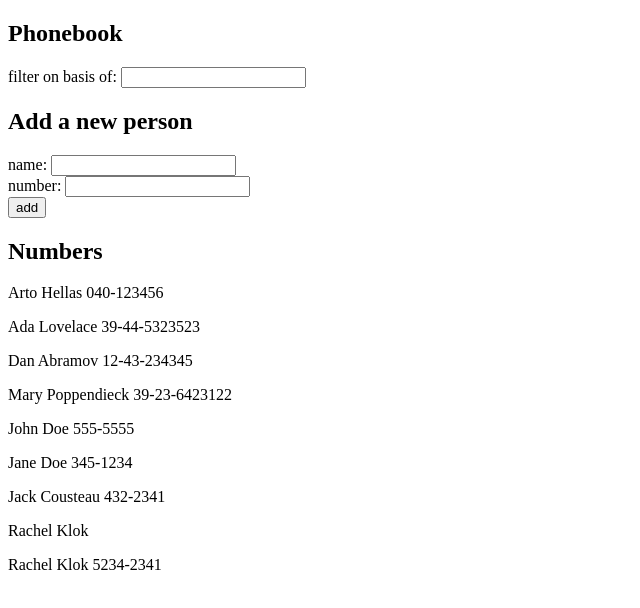
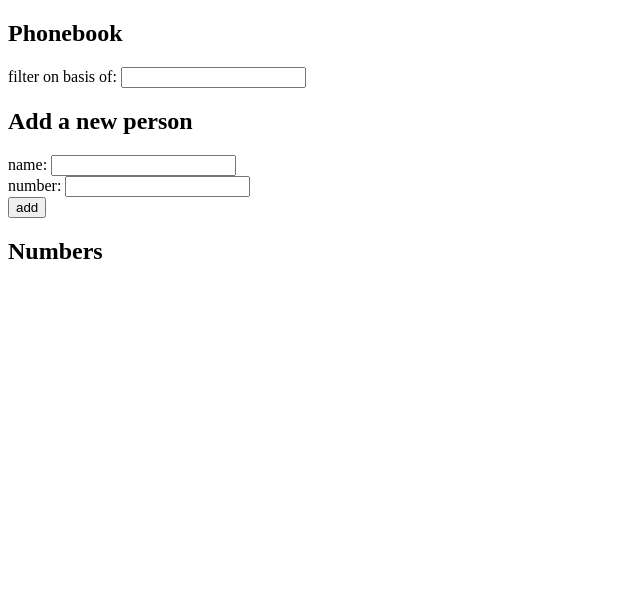
Before and after one commit to paulreyneveld/oftpart2, a React (Create React App) app in the folder phonebook/: page / in a window 1280 px wide. Shown: the top 608 px of the page, without its empty margins (0-640 px from the left). Built offline with nearby package versions, Linux system fonts and the light colour scheme; data requests are answered from the project's data file.

Commit message:
Updated for functionality through 2.17

```diff
--- a/phonebook/db.json
+++ b/phonebook/db.json
@@ -1,49 +1,3 @@
 {
-  "persons": [
-    {
-      "name": "Arto Hellas",
-      "number": "040-123456",
-      "id": 1
-    },
-    {
-      "name": "Ada Lovelace",
-      "number": "39-44-5323523",
-      "id": 2
-    },
-    {
-      "name": "Dan Abramov",
-      "number": "12-43-234345",
-      "id": 3
-    },
-    {
-      "name": "Mary Poppendieck",
-      "number": "39-23-6423122",
-      "id": 4
-    },
-    {
-      "name": "John Doe",
-      "number": "555-5555",
-      "id": 5
-    },
-    {
-      "name": "Jane Doe",
-      "number": "345-1234",
-      "id": 6
-    },
-    {
-      "name": "Jack Cousteau",
-      "number": "432-2341",
-      "id": 7
-    },
-    {
-      "name": "Rachel",
-      "number": "Klok",
-      "id": 8
-    },
-    {
-      "name": "Rachel Klok",
-      "number": "5234-2341",
-      "id": 9
-    }
-  ]
+  "persons": []
 }
--- a/phonebook/src/App.js
+++ b/phonebook/src/App.js
@@ -3,6 +3,7 @@ import Filter from './components/filter';
 import PersonForm from './components/personform';
 import Person from './components/person';
 import peopleService from './services/people';
+import axios from 'axios';
 
 const App = () => {
 
@@ -12,11 +13,11 @@ const App = () => {
     const [ newSearch, setNewSearch ] = useState([]);
 
     const getDataHook = () => {
-            peopleService
-            .getAll()
-            .then(persons => {
-                setPersons(persons);
-            });
+        peopleService
+        .getAll()
+        .then(persons => {
+            setPersons(persons);
+        });
     }
 
     useEffect(getDataHook, []);
@@ -26,7 +27,7 @@ const App = () => {
         const personObject = {
             name: newName,
             number: newNumber,
-            id: persons.length + 1
+            id: newNumber
         }
 
         let dummyBool = false;
@@ -67,6 +68,15 @@ const App = () => {
         setNewSearch(event.target.value.toLowerCase());
     }
 
+    const handleDelete = (id) => {
+        let forSure = window.confirm("Delete this person?");
+        if (forSure) {
+            axios.delete(`http://localhost:3001/persons/${id}`)
+            .then(peopleService.getAll().then(persons => setPersons(persons)))
+            .catch(error => console.log(error));
+        }
+    }
+
     return (
         <div>
             <h2>Phonebook</h2>
@@ -83,6 +93,7 @@ const App = () => {
             <Person
                 persons={persons}
                 newSearch={newSearch}
+                handleDelete={handleDelete}
             />
         </div>
     )
--- a/phonebook/src/components/filter.js
+++ b/phonebook/src/components/filter.js
@@ -1,7 +1,6 @@
 import React from 'react';
 
 const Filter = ({handleSearch}) => {
-    console.log(handleSearch);
     return (
         <>
         <label>filter on basis of: </label>
--- a/phonebook/src/components/person.js
+++ b/phonebook/src/components/person.js
@@ -1,12 +1,13 @@
 import React from 'react';
 
-
-const Person = ({persons, newSearch}) => {
+const Person = ({persons, newSearch, handleDelete}) => {
+    console.log(persons)
     return (
         <>
         {persons
             .filter(person => person.name.toLowerCase().includes(newSearch))
-            .map(person => <p key={person.id}> {person.name} {person.number} </p>)}
+            .map(person => <p key={person.id}> {person.name} {person.number} <button onClick={() => handleDelete(person.id)}>Delete</button> </p>)
+        }
         </>
     )
 }
--- a/phonebook/src/services/people.js
+++ b/phonebook/src/services/people.js
@@ -13,5 +13,5 @@ const create = newObject => {
 
 export default {
     getAll,
-    create
+    create,
 }
```
Also changed, not shown: 1 other file (tests, documents, lock files or other folders).
